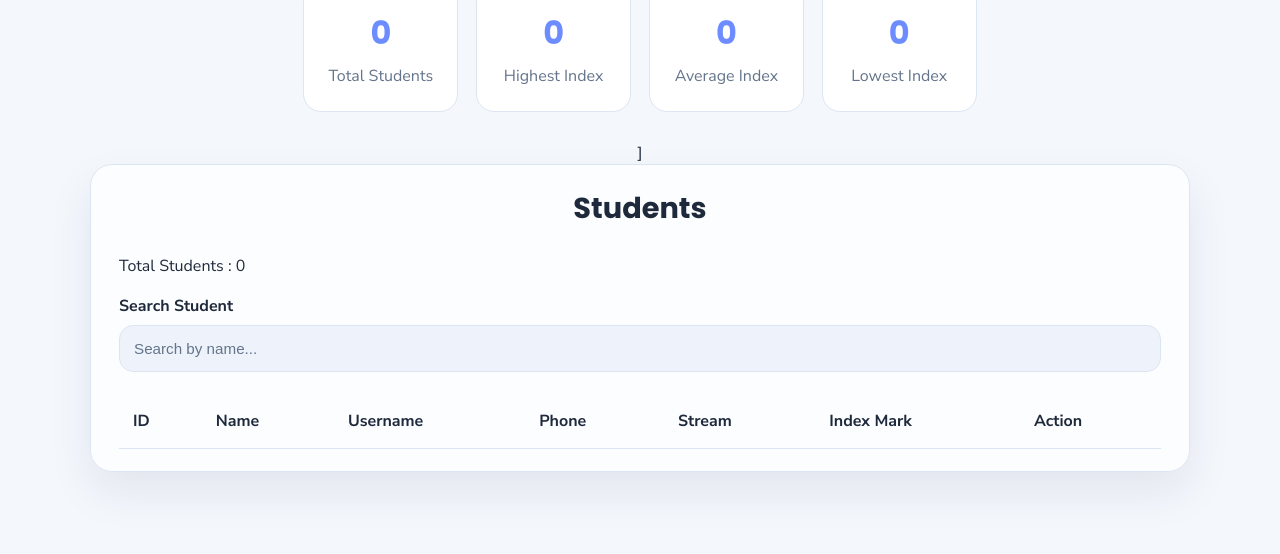
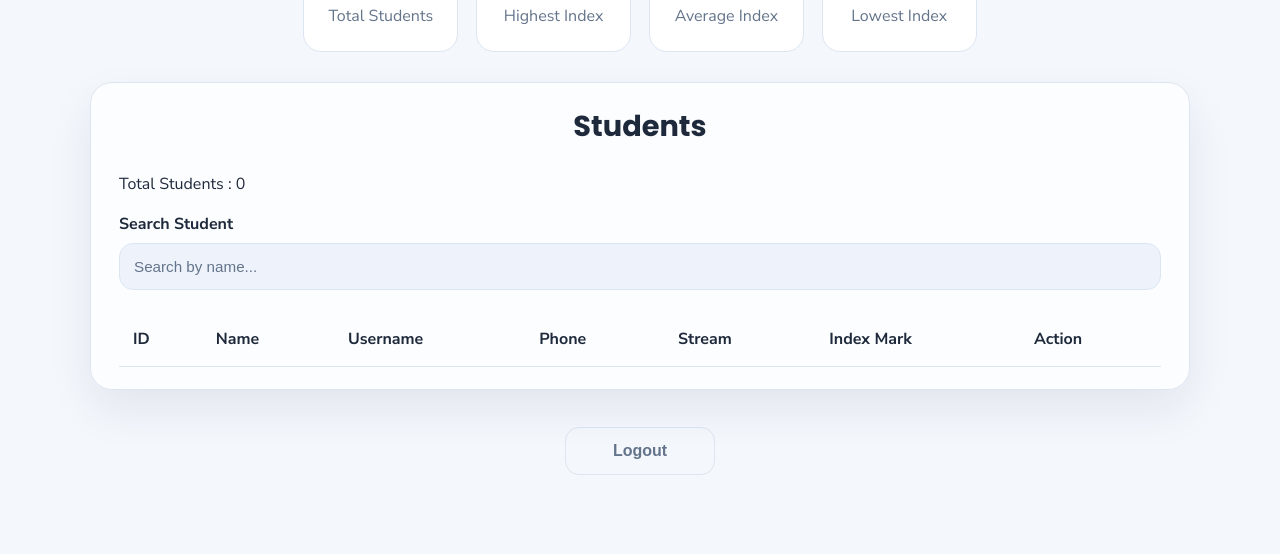
Before and after one commit to wicqeee/indexmark, a website: page indexmark/pages/admindashboard.html in a window 1280 px wide. Shown: the part 246-800 px from the top of the page. Drawn offline with Linux system fonts and the light colour scheme; no server answers; sample sign-in values are in the browser's storage.

Commit message:
there was a square bracket on admindashboard and i moved the logout button on below the screen

```diff
--- a/indexmark/pages/admindashboard.html
+++ b/indexmark/pages/admindashboard.html
@@ -25,14 +25,6 @@
 <body>
 
     <div class="page">
-
-        <div class="top-bar">
-
-            <button id="logoutBtn" class="btn btn-ghost" style="width:auto;">
-                Logout
-            </button>
-
-        </div>
 
         <div class="brand">
 
@@ -64,8 +56,10 @@
                 <p>Lowest Index</p>
             </div>
 
+
+
         </div>
-        ]
+
 
         <div class="card admin-card">
 
@@ -120,8 +114,15 @@
 
             </table>
 
+
         </div>
+        <div class="top-bar">
 
+            <button id="logoutBtn" class="btn btn-ghost" style="width:auto;">
+                Logout
+            </button>
+
+        </div>
         <script>
 
             if (localStorage.getItem("isAdmin") !== "true") {
--- a/indexmark/pages/style.css
+++ b/indexmark/pages/style.css
@@ -692,3 +692,17 @@ tbody tr {
     max-width: 1100px;
     width: 100%;
 }
+
+.top-bar {
+    width: 100%;
+    max-width: 1100px;
+
+    display: flex;
+    justify-content: center;
+
+    margin-top: 25px;
+}
+
+#logoutBtn {
+    width: 150px !important;
+}
```
